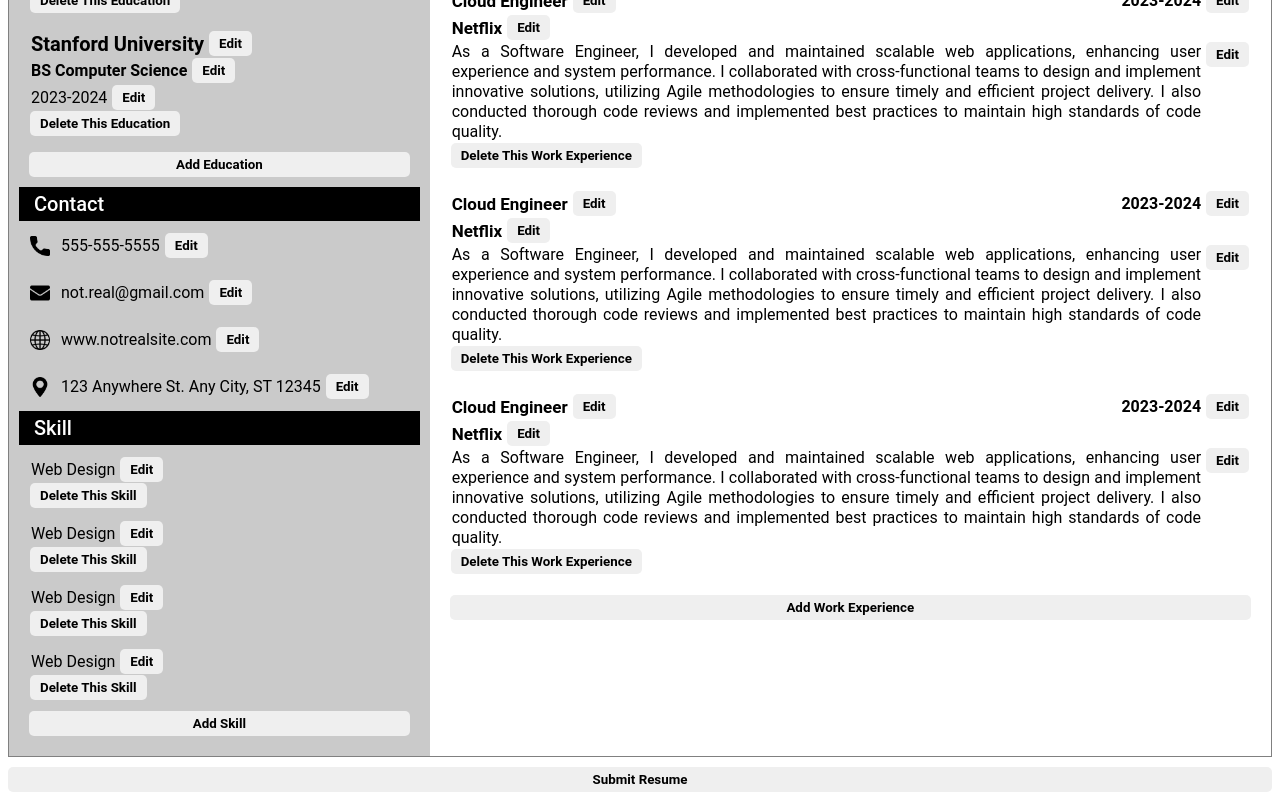
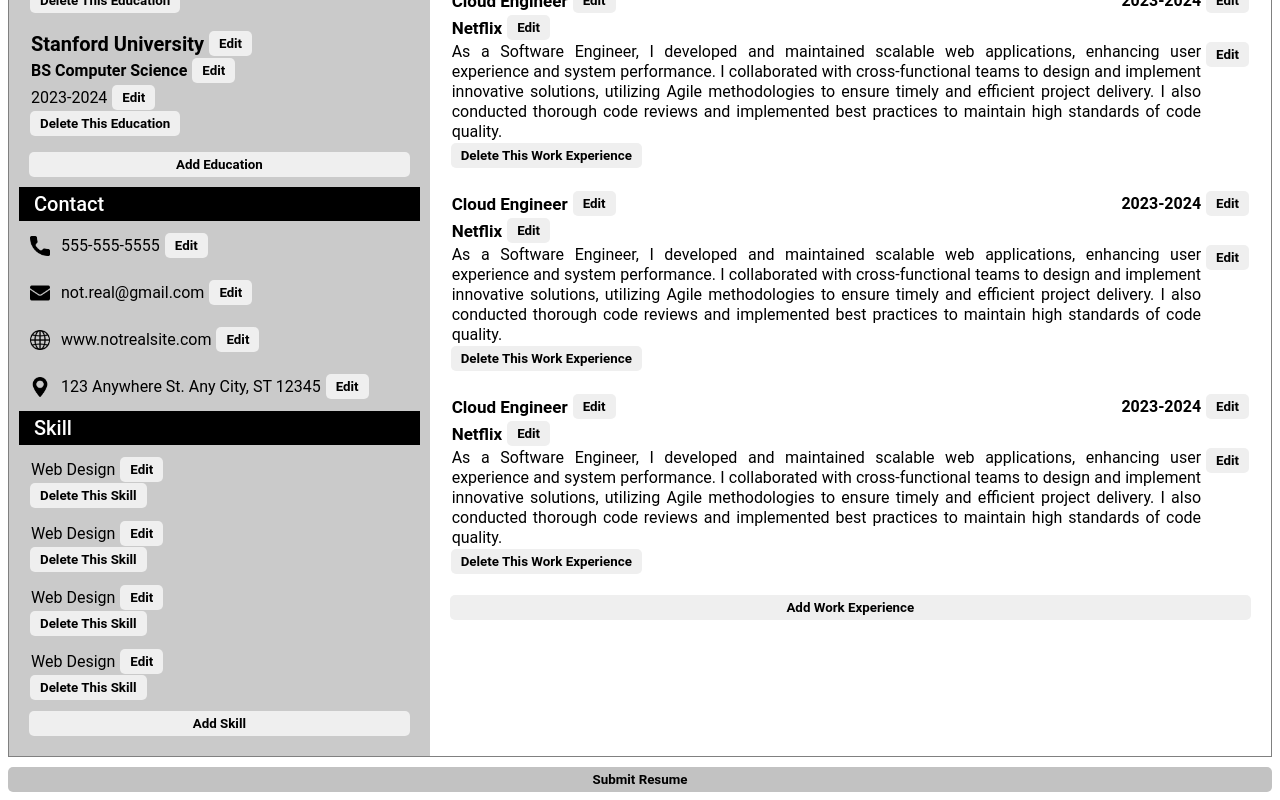
Before and after one commit to Jaizzer/swift-cv, a React (Vite) app: page / in a window 1280 px wide. Shown: the part 537-1337 px from the top of the page. Built offline with nearby package versions, Linux system fonts and the light colour scheme.

Commit message:
feat: Make background color of button darker for greater visibility

```diff
--- a/src/index.css
+++ b/src/index.css
@@ -12,6 +12,11 @@
 #root {
     display: grid;
     gap: 10px;
+}
+
+
+#root > button {
+    background-color: #c2c2c2;
 }
 
 .document {
```
